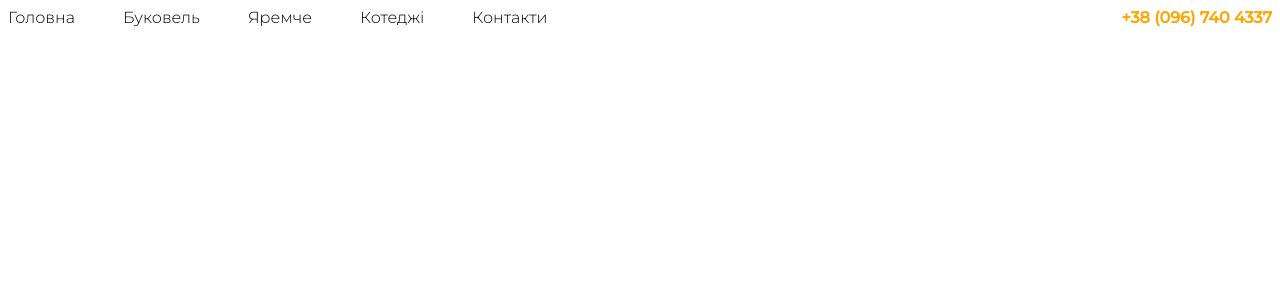
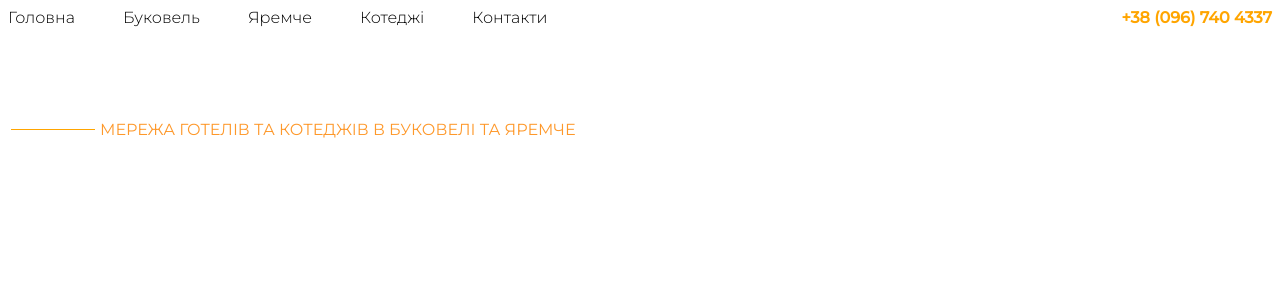
Before and after one commit to DocQuanty/ursa_major, a React (Create React App) app: page / in a window 1280 px wide. Shown: the top 300 px of the page. Built offline with nearby package versions, Linux system fonts and the light colour scheme.

Commit message:
[MainTitle/headerPage]create components

```diff
--- a/src/Components/Page/headerPage.js
+++ b/src/Components/Page/headerPage.js
@@ -1,9 +1,11 @@
 import { Header } from "../header/header";
+import { MainTitle } from "../mainTitle/mainTitle";
 
 const headerPage = () => {
   return (
     <>
       <Header />
+      <MainTitle />
     </>
   );
 };
--- a/src/Components/mainTitle/MainTitle.module.scss
+++ b/src/Components/mainTitle/MainTitle.module.scss
@@ -4,6 +4,7 @@
     font-size: 72px;
     line-height: 92px;
     text-transform: capitalize;
+    color: #fff;
   }
   .main_big_teg {
     font-family: "Montserrat";
@@ -14,9 +15,10 @@
     &::before {
       content: "";
       position: relative;
-      top: 0px;
-      width: 130px;
-      height: 10px;
+      top: 10px;
+      left: -5px;
+      padding: 0px 0px 0px 84px;
+      margin: 0px 0px 0px 8px;
       border-top: 1px solid orange;
     }
   }
```
